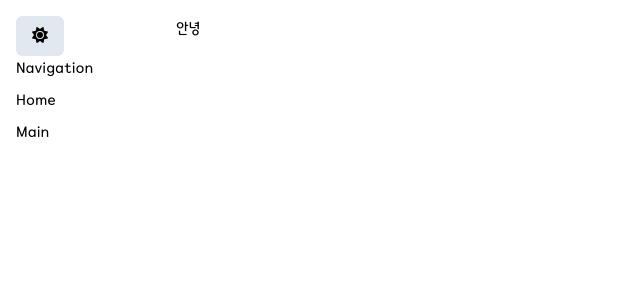
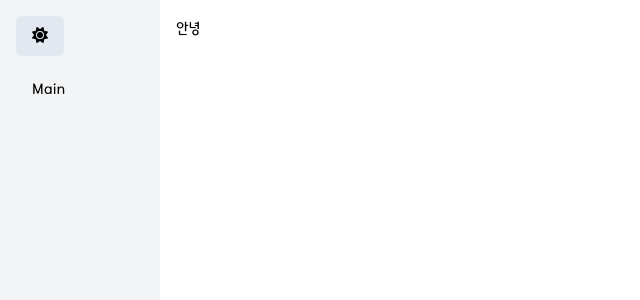
Before and after one commit to kimguny/guny-world-frontend, a Next.js app: page /save/main in a window 1280 px wide. Shown: the top 300 px of the page, without its empty margins (0-640 px from the left). Built offline with nearby package versions, Linux system fonts and the light colour scheme.

Commit message:
🚧 다크모드 관련

```diff
--- a/src/app/(common)/layout.tsx
+++ b/src/app/(common)/layout.tsx
@@ -2,6 +2,6 @@ import Layout from "@/components/Layout";
 import React from "react";
 
 export default function layout({ children }: { children: React.ReactNode }) {
-  // 사이드바가 있는 레이아웃
+  // 사이드바가 있는 레이아웃으로 한번 더 감쌈
   return <Layout>{children}</Layout>;
 }
--- a/src/app/globals.css
+++ b/src/app/globals.css
@@ -9,21 +9,23 @@
   font-style: normal;
 }
 
-body,
-#sidebar {
-  @apply bg-white text-black;
+body {
+  @apply transition-colors duration-300;
   font-family: "SkyBori", sans-serif;
-  transition: background-color 0.3s, color 0.3s;
 }
 
-.sidebar {
-  @apply bg-gray-100;
+#sidebar {
+  @apply transition-colors duration-300;
 }
 
-.dark body {
-  @apply bg-gray-700 text-white;
+@layer base {
+  body {
+    @apply bg-white text-black dark:bg-gray-700 dark:text-white;
+  }
 }
 
-.dark #sidebar {
-  @apply bg-gray-900 text-white;
+@layer components {
+  #sidebar {
+    @apply bg-gray-100 dark:bg-gray-900 dark:text-white;
+  }
 }
--- a/src/app/layout.tsx
+++ b/src/app/layout.tsx
@@ -1,11 +1,17 @@
 import React from "react";
+import QueryClientProvider from "@/provider/QueryClientProvider";
+import { DarkModeProvider } from "@/context/DarkModeContext";
 
 import "./globals.css";
 
 export default function RootLayout({ children }: { children: React.ReactNode }) {
   return (
     <html lang="en">
-      <body>{children}</body>
+      <QueryClientProvider>
+        <DarkModeProvider>
+          <body>{children}</body>
+        </DarkModeProvider>
+      </QueryClientProvider>
     </html>
   );
 }
--- a/src/app/not-found.tsx
+++ b/src/app/not-found.tsx
@@ -6,7 +6,7 @@ export default function NotFound() {
     <>
       <h2>아직 개발중이거나 찾을 수 없는 페이지입니다.</h2>
       <h3>
-        <Link href={"/main"}>돌아가기 →</Link>
+        <Link href={"/save/main"}>돌아가기 →</Link>
       </h3>
     </>
   );
--- a/src/components/Layout/Sidebar.module.css
+++ b/src/components/Layout/Sidebar.module.css
@@ -5,16 +5,48 @@
   color: #000;
 }
 
+/* navList */
 .navList {
   list-style: none;
   padding: 0;
 }
 
-.navList li {
-  margin: 0.5rem 0;
+/* navItem */
+.navItem {
+  margin: 1rem 0;
+  border-radius: 1.5rem;
+  position: relative;
+  overflow: hidden;
 }
 
-.navList li a {
+.navItem::before {
+  content: "";
+  position: absolute;
+  top: 0;
+  left: -100%;
+  width: 100%;
+  height: 100%;
+  background-color: rgba(226, 232, 240, 0.5);
+  z-index: 0;
+  transition: left 0.3s;
+}
+
+.navItem:hover::before {
+  left: 0;
+}
+
+/* navLink */
+.navLink {
+  display: block;
   color: inherit;
   text-decoration: none;
+  /* border: 0.05rem solid black; */
+  border-radius: 1.5rem;
+  padding: 0.3rem 1rem;
+  position: relative;
+  z-index: 1;
 }
+
+.navLink:hover {
+  color: #000;
+}
--- a/src/components/Layout/Sidebar.tsx
+++ b/src/components/Layout/Sidebar.tsx
@@ -2,19 +2,18 @@
 
 import React from "react";
 import styles from "./Sidebar.module.css";
-import ThemeToggle from "@/components/common/ThemeToggle";
+import DarkToggle from "@/components/common/DarkToggle";
+import Link from "next/link";
 
 const Sidebar: React.FC = () => {
   return (
     <div id="sidebar" className={styles.sidebar}>
-      <ThemeToggle />
-      <h2>Navigation</h2>
+      <DarkToggle />
       <ul className={styles.navList}>
-        <li>
-          <a href="/">Home</a>
-        </li>
-        <li>
-          <a href="/main">Main</a>
+        <li className={styles.navItem}>
+          <Link href="/save/main" className={styles.navLink}>
+            Main
+          </Link>
         </li>
       </ul>
     </div>
--- a/src/components/common/ThemeToggle/index.module.css
+++ b/src/components/common/DarkToggle/index.module.css
@@ -1,7 +1,7 @@
 .button {
   padding: 0.5rem 1rem;
   border-radius: 0.375rem;
-  transition: background-color 0.5s, color 0.5s;
+  transition: background-color 0.3s, color 0.3s, fill 0.3s;
   cursor: pointer;
 }
 
--- /dev/null
+++ b/src/components/common/DarkToggle/index.tsx
@@ -0,0 +1,18 @@
+"use client";
+import React from "react";
+import { FontAwesomeIcon } from "@fortawesome/react-fontawesome";
+import { faSun, faMoon } from "@fortawesome/free-solid-svg-icons";
+import { useDarkMode } from "@/context/DarkModeContext";
+import styles from "./index.module.css";
+
+const DarkToggle: React.FC = () => {
+  const { darkMode, toggleDarkMode } = useDarkMode();
+
+  return (
+    <button onClick={toggleDarkMode} className={`${styles.button} ${darkMode ? styles.buttonDark : styles.buttonLight}`} aria-label="Toggle Dark Mode">
+      <FontAwesomeIcon icon={darkMode ? faMoon : faSun} />
+    </button>
+  );
+};
+
+export default DarkToggle;
--- a/src/components/common/ThemeToggle/index.tsx
+++ /dev/null
@@ -1,43 +0,0 @@
-"use client";
-
-import React, { useEffect, useState } from "react";
-import { FontAwesomeIcon } from "@fortawesome/react-fontawesome";
-import { faSun, faMoon } from "@fortawesome/free-solid-svg-icons";
-import styles from "./index.module.css";
-
-const ThemeToggle: React.FC = () => {
-  const [darkMode, setDarkMode] = useState(false);
-
-  useEffect(() => {
-    const savedMode = localStorage.getItem("darkMode");
-    if (savedMode === "true") {
-      setDarkMode(true);
-      document.documentElement.classList.add("dark");
-    } else {
-      setDarkMode(false);
-      document.documentElement.classList.remove("dark");
-    }
-  }, []);
-
-  useEffect(() => {
-    if (darkMode) {
-      document.documentElement.classList.add("dark");
-      localStorage.setItem("darkMode", "true");
-    } else {
-      document.documentElement.classList.remove("dark");
-      localStorage.setItem("darkMode", "false");
-    }
-  }, [darkMode]);
-
-  return (
-    <button
-      onClick={() => setDarkMode(!darkMode)}
-      className={`${styles.button} ${darkMode ? styles.buttonDark : styles.buttonLight}`}
-      aria-label="Toggle Dark Mode"
-    >
-      <FontAwesomeIcon icon={darkMode ? faMoon : faSun} />
-    </button>
-  );
-};
-
-export default ThemeToggle;
--- /dev/null
+++ b/src/context/DarkModeContext.tsx
@@ -0,0 +1,47 @@
+"use client";
+import React, { createContext, useContext, useState, useEffect, PropsWithChildren } from "react";
+import { setCookie, getCookie } from "@/utils/cookies";
+
+interface DarkModeContextProps {
+  darkMode: boolean;
+  toggleDarkMode: () => void;
+}
+
+const DarkModeContext = createContext<DarkModeContextProps | undefined>(undefined);
+
+export const DarkModeProvider: React.FC<PropsWithChildren> = ({ children }) => {
+  const [darkMode, setDarkMode] = useState(false);
+
+  useEffect(() => {
+    const savedMode = getCookie("darkMode");
+    if (savedMode === "true") {
+      setDarkMode(true);
+      document.documentElement.classList.add("dark");
+    } else {
+      setDarkMode(false);
+      document.documentElement.classList.remove("dark");
+    }
+  }, []);
+
+  const toggleDarkMode = () => {
+    setDarkMode((prevMode) => !prevMode);
+    const newMode = !darkMode;
+    if (newMode) {
+      document.documentElement.classList.add("dark");
+      setCookie("darkMode", "true", { path: "/", maxAge: 3600 * 24 * 365 });
+    } else {
+      document.documentElement.classList.remove("dark");
+      setCookie("darkMode", "false", { path: "/", maxAge: 3600 * 24 * 365 });
+    }
+  };
+
+  return <DarkModeContext.Provider value={{ darkMode, toggleDarkMode }}>{children}</DarkModeContext.Provider>;
+};
+
+export const useDarkMode = () => {
+  const context = useContext(DarkModeContext);
+  if (!context) {
+    throw new Error("useDarkMode must be used within a DarkModeProvider");
+  }
+  return context;
+};
--- a/src/provider/QueryClientProvider.tsx
+++ b/src/provider/QueryClientProvider.tsx
@@ -6,22 +6,22 @@ import { AxiosError } from "axios";
 export default function QueryClientProvider({ children }: PropsWithChildren) {
   const queryErrorHandler = (error: unknown): void => {
     let errorMessage = "Data loading failed";
+  };
 
-    // console.log(errorMessage);
-  };
   const mutationErrorHandler = (error: any): void => {
     if (error.response?.data?.message) {
       alert(error.response?.data?.message as string);
     }
   };
+
   const [queryClient] = useState(
     () =>
       new QueryClient({
         defaultOptions: {
           queries: {
-            refetchOnReconnect: false,
-            refetchOnWindowFocus: false,
-            retry: false,
+            refetchOnReconnect: false, // 재연결 시 다시 가져오지 않음
+            refetchOnWindowFocus: false, // 윈도우 포커스 시 다시 가져오지 않음
+            retry: false, // 실패 시 다시 시도하지 않음
           },
           mutations: {
             onError: mutationErrorHandler,
```
Also changed, not shown: 1 other file (tests, documents, lock files or other folders).
